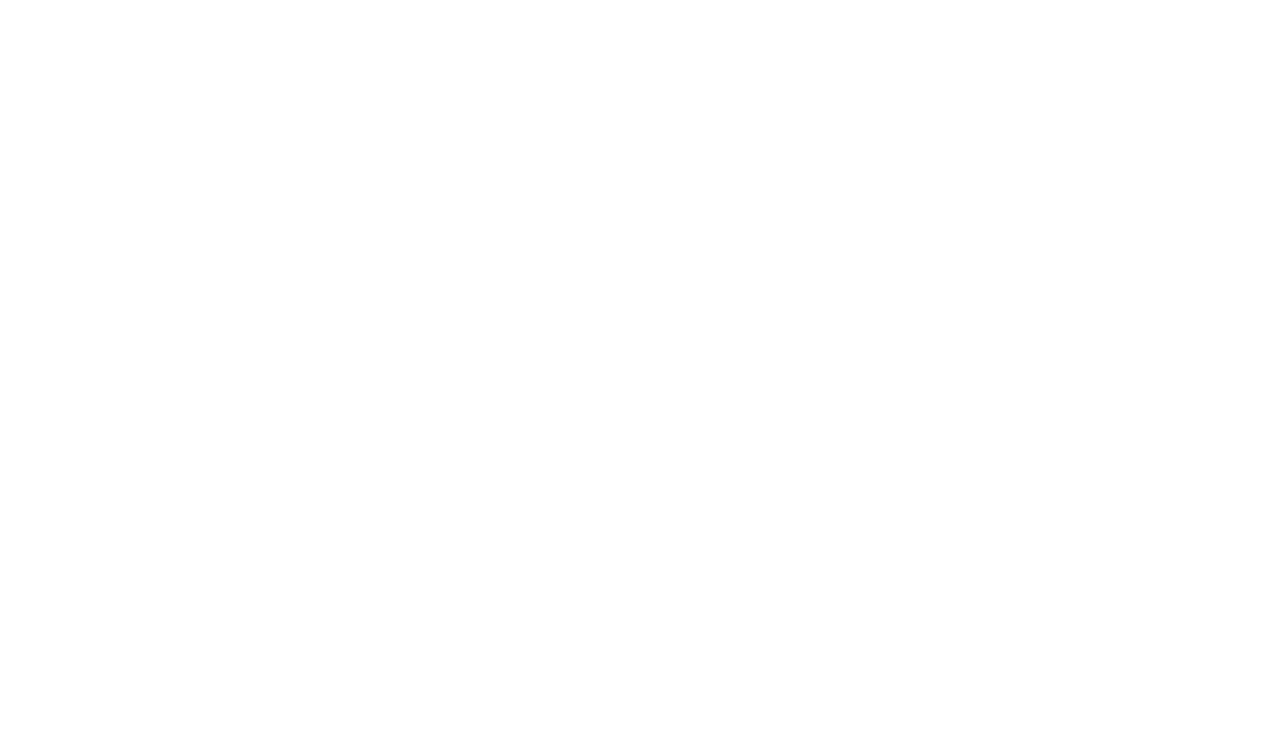
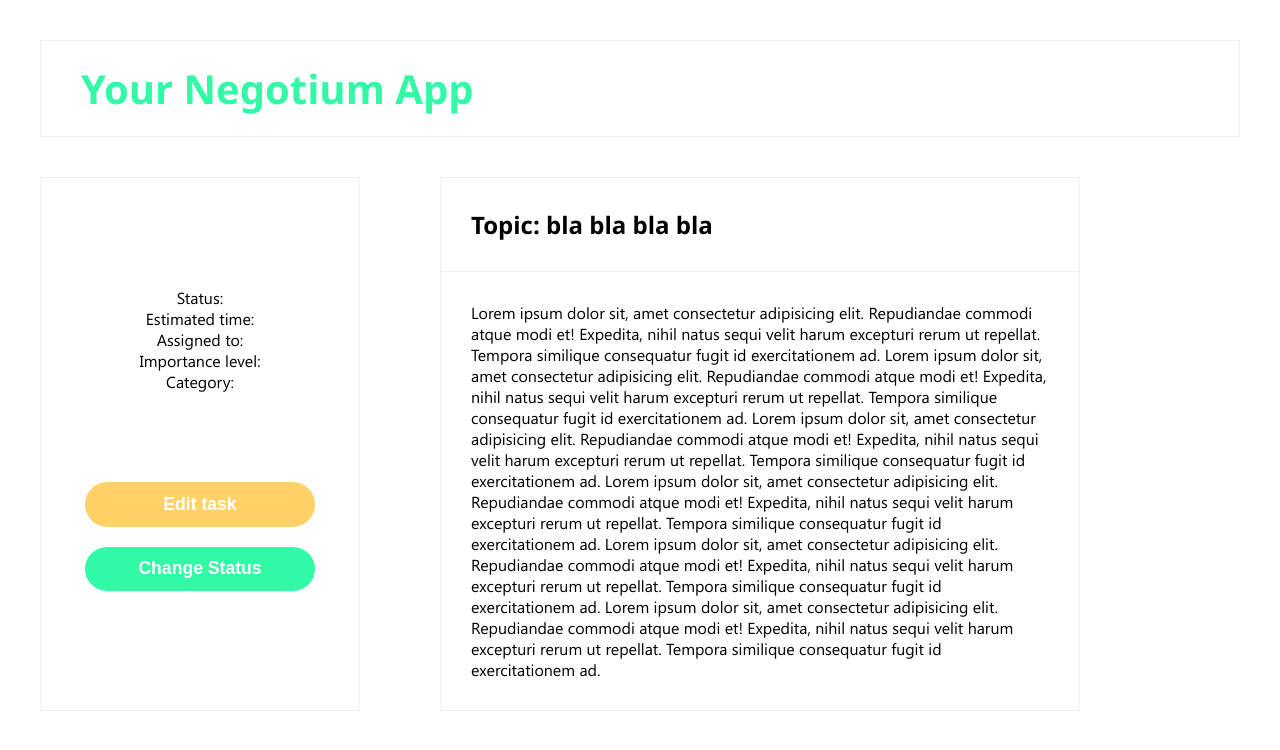
Before and after one commit to TheGitDevelopers/tasks, an Angular app in the folder frontend/: page /negotium-task in a window 1280 px wide. Before the commit this address led to /. Shown: the top 750 px of the page. Built offline with nearby package versions, Linux system fonts and the light colour scheme.

Commit message:
added negotium tasks details view

```diff
--- a/frontend/src/app/app-routing.module.ts
+++ b/frontend/src/app/app-routing.module.ts
@@ -3,10 +3,12 @@
 
 import { MainComponent } from './components/main/main.component';
 import { NegotiumTaskComponent } from './components/negotium-task/negotium-task.component';
+import { NegotiumTaskDetailsComponent } from './components/negotium-task/negotium-task-details/negotium-task-details.component';
 
 const routes: Routes = [
   { path: '', component: MainComponent },
-  { path: 'negotium-task/:mode', component: NegotiumTaskComponent }
+  { path: 'negotium-task/:mode', component: NegotiumTaskComponent },
+  { path: 'negotium-task', component: NegotiumTaskDetailsComponent }
 ];
 
 @NgModule({
--- a/frontend/src/app/app.module.ts
+++ b/frontend/src/app/app.module.ts
@@ -7,6 +7,7 @@
 import { MainButtonComponent } from './components/main/main-button/main-button.component';
 import { NegotiumTaskComponent } from './components/negotium-task/negotium-task.component';
 import { NegotiumListAppComponent } from './components/negotium-task/negotium-list-app/negotium-list-app.component';
+import { NegotiumTaskDetailsComponent } from './components/negotium-task/negotium-task-details/negotium-task-details.component';
 
 @NgModule({
   declarations: [
@@ -14,7 +15,8 @@
     MainComponent,
     MainButtonComponent,
     NegotiumTaskComponent,
-    NegotiumListAppComponent
+    NegotiumListAppComponent,
+    NegotiumTaskDetailsComponent
   ],
   imports: [BrowserModule, AppRoutingModule],
   providers: [],
--- /dev/null
+++ b/frontend/src/app/components/negotium-task/negotium-task-details/negotium-task-details.component.html
@@ -0,0 +1,43 @@
+<div class="header">
+  <h1 class="title">Your Negotium App</h1>
+</div>
+
+<div class="task">
+  <div class="task-details">
+    <div class="tasks-paragraphs">
+      <p>Status:</p>
+      <p>Estimated time:</p>
+      <p>Assigned to:</p>
+      <p>Importance level:</p>
+      <p>Category:</p>
+    </div>
+    <div class="control-buttons">
+      <button class="edit-tasks-button">Edit task</button>
+      <button class="change-status-button">Change Status</button>
+    </div>
+  </div>
+  <div class="task-description">
+    <h2 class="task-topic">Topic: bla bla bla bla</h2>
+    <p class="task-body">
+      Lorem ipsum dolor sit, amet consectetur adipisicing elit. Repudiandae
+      commodi atque modi et! Expedita, nihil natus sequi velit harum excepturi
+      rerum ut repellat. Tempora similique consequatur fugit id exercitationem
+      ad. Lorem ipsum dolor sit, amet consectetur adipisicing elit. Repudiandae
+      commodi atque modi et! Expedita, nihil natus sequi velit harum excepturi
+      rerum ut repellat. Tempora similique consequatur fugit id exercitationem
+      ad. Lorem ipsum dolor sit, amet consectetur adipisicing elit. Repudiandae
+      commodi atque modi et! Expedita, nihil natus sequi velit harum excepturi
+      rerum ut repellat. Tempora similique consequatur fugit id exercitationem
+      ad. Lorem ipsum dolor sit, amet consectetur adipisicing elit. Repudiandae
+      commodi atque modi et! Expedita, nihil natus sequi velit harum excepturi
+      rerum ut repellat. Tempora similique consequatur fugit id exercitationem
+      ad. Lorem ipsum dolor sit, amet consectetur adipisicing elit. Repudiandae
+      commodi atque modi et! Expedita, nihil natus sequi velit harum excepturi
+      rerum ut repellat. Tempora similique consequatur fugit id exercitationem
+      ad. Lorem ipsum dolor sit, amet consectetur adipisicing elit. Repudiandae
+      commodi atque modi et! Expedita, nihil natus sequi velit harum excepturi
+      rerum ut repellat. Tempora similique consequatur fugit id exercitationem
+      ad.
+    </p>
+  </div>
+</div>
--- /dev/null
+++ b/frontend/src/app/components/negotium-task/negotium-task-details/negotium-task-details.component.scss
@@ -0,0 +1,70 @@
+$green: #32f9a5;
+$input-grey: rgba(112, 112, 112, 0.11);
+
+$pink: #ef476f;
+$dark-blue: #073b4c;
+
+.title {
+  font-size: 2.5em;
+  text-align: center;
+  color: $green;
+  align-items: center;
+  display: flex;
+  padding-top: 0.5em;
+  padding-bottom: 0.5em;
+  font-family: 'Segoe UI', sans-serif;
+  margin-left: 40px;
+}
+.header {
+  border: 1px $input-grey solid;
+  margin: 40px 40px 40px 40px;
+}
+.task-details {
+  display: flex;
+  flex-direction: column;
+  justify-content: center;
+  align-items: center;
+  border: 1px $input-grey solid;
+  width: 25%;
+  margin: 0px 40px 40px 40px;
+  padding: 2em;
+}
+.tasks-paragraphs {
+  display: flex;
+  flex-direction: column;
+  justify-content: center;
+  align-items: center;
+  margin-bottom: 80px;
+}
+.control-buttons {
+  display: flex;
+  flex-direction: column;
+  justify-content: center;
+  align-items: center;
+}
+button {
+  width: 230px;
+}
+.edit-tasks-button {
+  background-color: #ffd166;
+}
+.change-status-button {
+  background-color: #32f9a5;
+}
+.task {
+  display: flex;
+  flex-direction: row;
+}
+.task-description {
+  border: 1px $input-grey solid;
+  width: 50%;
+  margin: 0px 40px 40px 40px;
+}
+
+.task-topic {
+  border-bottom: 1px $input-grey solid;
+  padding: 30px;
+}
+.task-body {
+  padding: 30px;
+}
--- /dev/null
+++ b/frontend/src/app/components/negotium-task/negotium-task-details/negotium-task-details.component.ts
@@ -0,0 +1,12 @@
+import { Component, OnInit } from '@angular/core';
+
+@Component({
+  selector: 'app-negotium-task-details',
+  templateUrl: './negotium-task-details.component.html',
+  styleUrls: ['./negotium-task-details.component.scss']
+})
+export class NegotiumTaskDetailsComponent implements OnInit {
+  constructor() {}
+
+  ngOnInit() {}
+}
--- a/frontend/src/styles.scss
+++ b/frontend/src/styles.scss
@@ -33,6 +33,7 @@
   font-family: sans-serif;
   transition: 0.1s ease-in-out;
   transition-property: opacity, transform;
+  margin: 10px;
 }
 
 button:hover {
```
Also changed, not shown: 1 other file (tests, documents, lock files or other folders).
